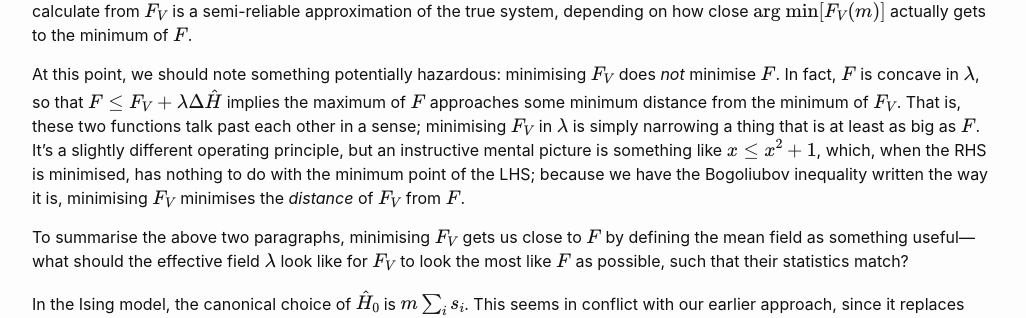
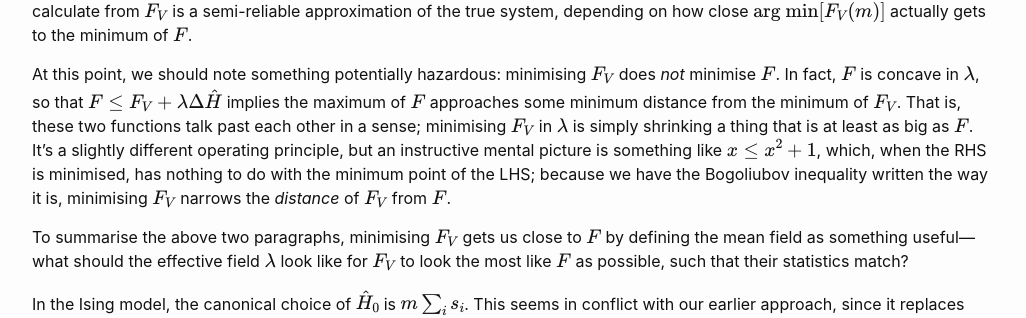
Before and after one commit to DARSakthi/DARSakthi.github.io, a Jekyll site: the page built from _posts/2022-01-25-2-MFT-4-ME.markdown, in a window 1280 px wide and 900 px high, scrolled down 735 px. Shown: the part 144-462 px from the top of the window, without its empty margins (126-1152 px from the left). Built offline with Jekyll 4.4.1, drawn with Linux system fonts in a browser that asks for light colours; formulas are drawn with MathJax 3; comment, search, counter and statistics services are not loaded.

Commit message:
Update 2022-01-25-2-MFT-4-ME.markdown

```diff
--- a/_posts/2022-01-25-2-MFT-4-ME.markdown
+++ b/_posts/2022-01-25-2-MFT-4-ME.markdown
@@ -17,7 +17,7 @@ As I said in a [previous blog post](https://darsakthi.github.io/posts/2021/02/ac
 
 There are ostensibly four steps to finding a mean field model formally. First, we pick a simpler trial Hamiltonian $$\hat H_0$$. The second is to find the trial free energy, and then note that the true free energy is bounded by the trial free energy plus a correction term in a control parameter $$\lambda$$, which is implicitly dependent on $$\hat H_0$$. This is the Bogoliubov inequality. The third step is to make sure the approximation is actually any good. If the corrective term is large, then we should try something a little more complex for $$\hat H_0$$. The fourth step is to minimise the variational free energy as it depends on $$m$$. The rationale behind this step is, if $$F_V(\lambda)$$ is strictly greater than $$F$$, its minimum is the place where it is closest to $$F$$. Since we minimise in the argument $$\lambda$$, this is the value for $$\lambda$$ at which the correction term is smallest. If $$\hat H_0$$ is initially a good approximation of $$\hat H$$, then this minimum distance will itself be quite small. Now, simultaneously, minimising $$F_V$$ ensures the statistics of $$F$$ and $$F_V$$ match, such that whatever dynamics we calculate from $$F_V$$ is a semi-reliable approximation of the true system, depending on how close $$\text{arg min}[ F_V(m) ]$$ actually gets to the minimum of $$F$$.
 
-At this point, we should note something potentially hazardous: minimising $$F_V$$ does _not_ minimise $$F$$. In fact, $$F$$ is concave in $$\lambda$$, so that $$F \leq F_V + \lambda \Delta \hat H$$ implies the maximum of $$F$$ approaches some minimum distance from the minimum of $$F_V$$. That is, these two functions talk past each other in a sense; minimising $$F_V$$ in $$\lambda$$ is simply narrowing a thing that is at least as big as $$F$$. It's a slightly different operating principle, but an instructive mental picture is something like $$x \leq x^2+1$$, which, when the RHS is minimised, has nothing to do with the minimum point of the LHS; because we have the Bogoliubov inequality written the way it is, minimising $$F_V$$ minimises the _distance_ of $$F_V$$ from $$F$$.
+At this point, we should note something potentially hazardous: minimising $$F_V$$ does _not_ minimise $$F$$. In fact, $$F$$ is concave in $$\lambda$$, so that $$F \leq F_V + \lambda \Delta \hat H$$ implies the maximum of $$F$$ approaches some minimum distance from the minimum of $$F_V$$. That is, these two functions talk past each other in a sense; minimising $$F_V$$ in $$\lambda$$ is simply shrinking a thing that is at least as big as $$F$$. It's a slightly different operating principle, but an instructive mental picture is something like $$x \leq x^2+1$$, which, when the RHS is minimised, has nothing to do with the minimum point of the LHS; because we have the Bogoliubov inequality written the way it is, minimising $$F_V$$ narrows the _distance_ of $$F_V$$ from $$F$$.
 
 To summarise the above two paragraphs, minimising $$F_V$$ gets us close to $$F$$ by defining the mean field as something useful—what should the effective field $$\lambda$$ look like for $$F_V$$ to look the most like $$F$$ as possible, such that their statistics match?
 
```
